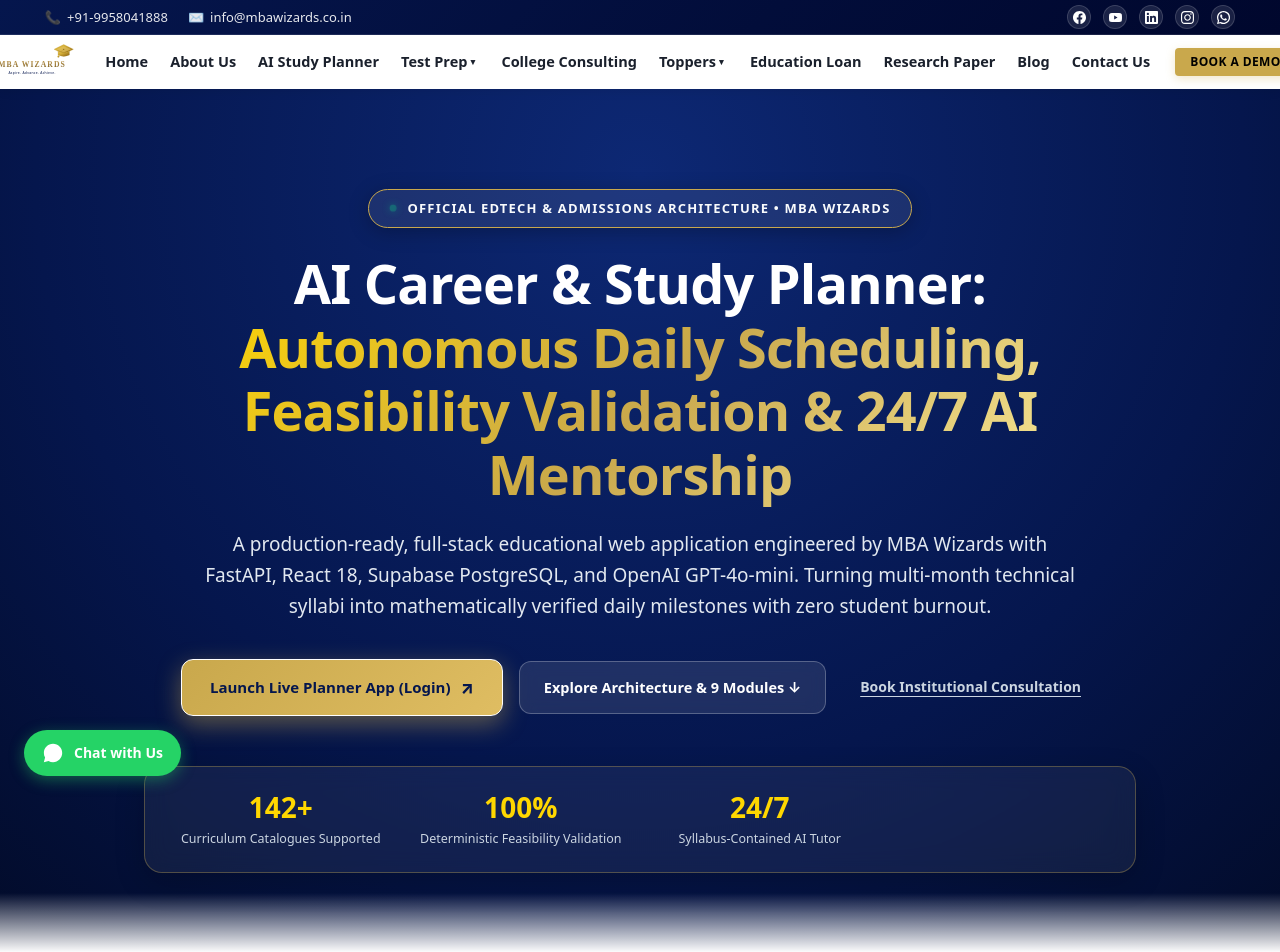
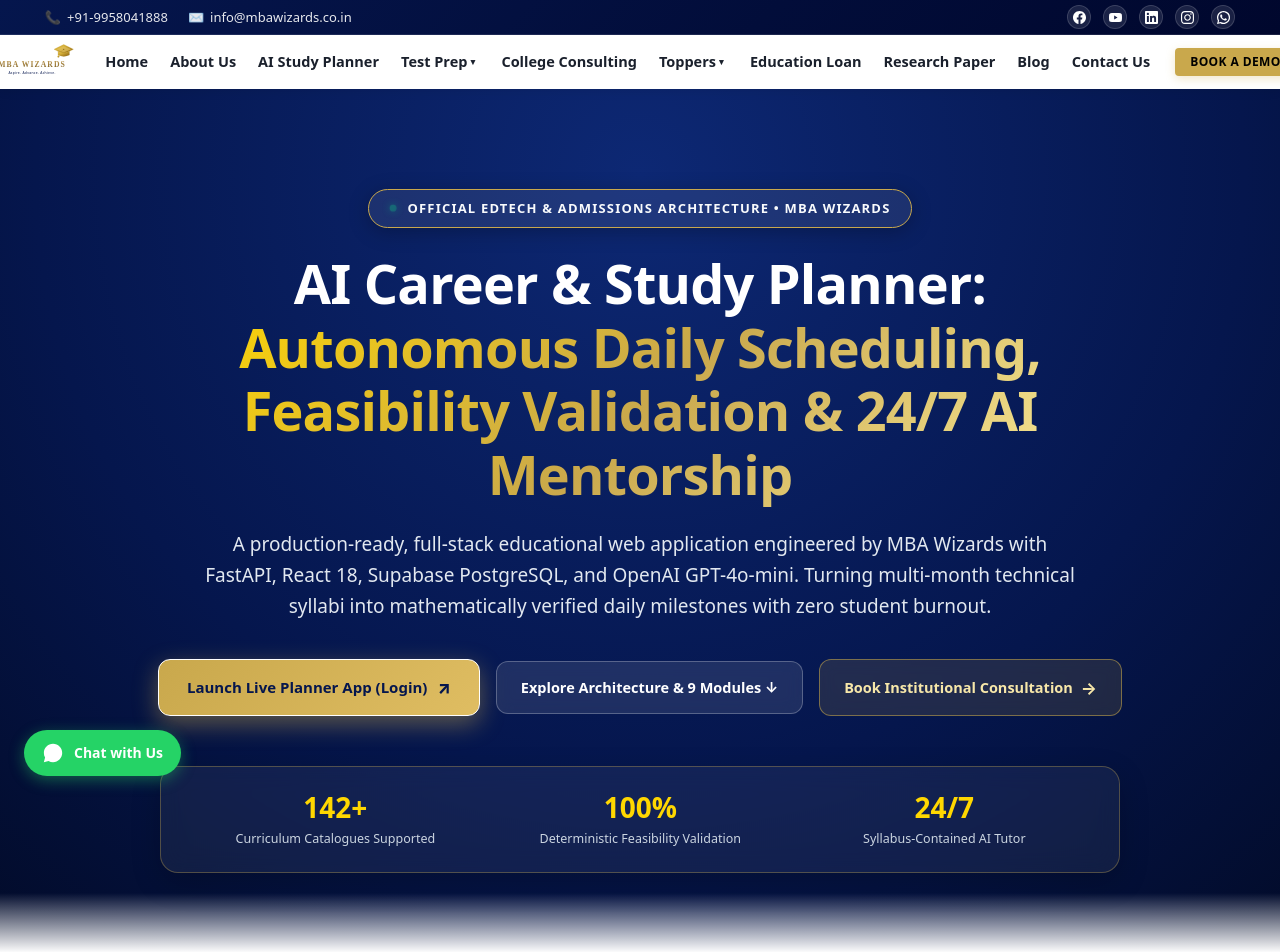
Before and after one commit to EduQuestmbawizards/MbaWizard, a Next.js app: page /ai-study-planner in a window 1280 px wide. Shown: the top 952 px of the page. Built offline with nearby package versions, Linux system fonts and the light colour scheme.

Commit message:
fix(ai-study-planner): style Book Institutional Consultation as premium glassmorphic button and balance 3-card metrics ribbon

```diff
--- a/src/app/ai-study-planner/AiStudyPlanner.module.css
+++ b/src/app/ai-study-planner/AiStudyPlanner.module.css
@@ -164,29 +164,39 @@
 .heroTertiaryBtn {
   display: inline-flex;
   align-items: center;
-  color: #cbd5e1;
-  font-size: 14px;
-  font-weight: 600;
-  padding: 14px 18px;
-  text-decoration: underline;
-  text-underline-offset: 4px;
-  transition: color 0.2s ease;
+  gap: 8px;
+  background: rgba(201, 168, 76, 0.14);
+  color: #f7e7a9;
+  font-size: 14.5px;
+  font-weight: 700;
+  padding: 14px 24px;
+  border-radius: 12px;
+  text-decoration: none;
+  border: 1.5px solid rgba(201, 168, 76, 0.55);
+  transition: all 0.25s ease;
+  backdrop-filter: blur(8px);
 }
 
 .heroTertiaryBtn:hover {
-  color: #ffffff;
+  background: #c9a84c;
+  color: #05164d;
+  border-color: #c9a84c;
+  transform: translateY(-2px);
+  box-shadow: 0 8px 25px rgba(201, 168, 76, 0.4);
 }
 
 /* Metrics Ribbon */
 .metricsRibbon {
   display: grid;
-  grid-template-columns: repeat(4, 1fr);
-  gap: 16px;
+  grid-template-columns: repeat(3, 1fr);
+  gap: 20px;
   align-items: center;
+  max-width: 960px;
+  margin: 40px auto 0;
   background: rgba(255, 255, 255, 0.06);
   border: 1.5px solid rgba(201, 168, 76, 0.35);
   border-radius: 18px;
-  padding: 24px;
+  padding: 24px 32px;
   backdrop-filter: blur(12px);
   box-shadow: 0 10px 30px rgba(0, 0, 0, 0.2);
 }
--- a/src/app/ai-study-planner/AiStudyPlannerPage.tsx
+++ b/src/app/ai-study-planner/AiStudyPlannerPage.tsx
@@ -344,6 +344,7 @@ export default function AiStudyPlannerPage() {
 
             <Link href="/contact-us" className={styles.heroTertiaryBtn}>
               <span>Book Institutional Consultation</span>
+              <span className={styles.btnArrow}>→</span>
             </Link>
           </div>
 
```
